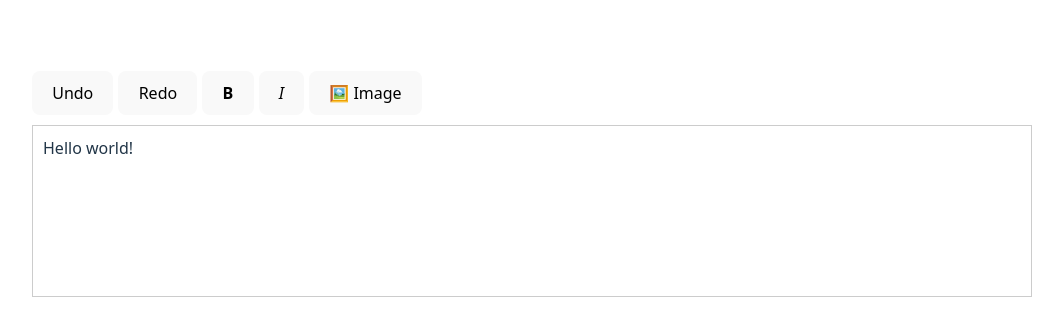
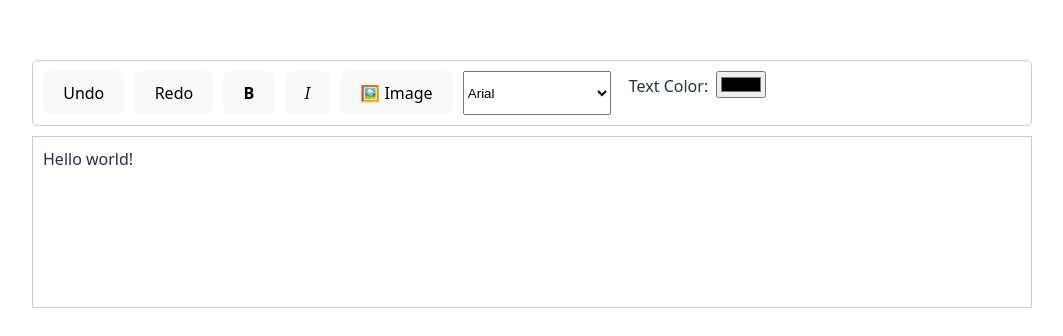
Before and after one commit to SojebSikder/soditor, a website built with Vite: page index.html in a window 1280 px wide. Shown: the part 216-552 px from the top of the page, without its empty margins (108-1171 px from the left). Built offline with nearby package versions, Linux system fonts and the light colour scheme.

Commit message:
improved plugin host

```diff
--- a/index.html
+++ b/index.html
@@ -6,24 +6,12 @@
   <link rel="icon" type="image/svg+xml" href="/vite.svg" />
   <meta name="viewport" content="width=device-width, initial-scale=1.0" />
   <title>Seditor</title>
-  <style>
-    #editor {
-      border: 1px solid #ccc;
-      min-height: 150px;
-      padding: 10px;
-      margin-top: 10px;
-    }
-
-    #toolbar button {
-      margin-right: 5px;
-    }
-  </style>
 </head>
 
 <body>
   <div style="width: 100%; margin: 0 auto; max-width: 1000px;">
-    <div id="toolbar"></div>
-    <div id="editor">Hello world!</div>
+    <div id="seditor-toolbar"></div>
+    <div id="seditor-editor">Hello world!</div>
   </div>
   <script type="module" src="/src/main.ts"></script>
 </body>
--- a/src/editor/editor.ts
+++ b/src/editor/editor.ts
@@ -1,4 +1,4 @@
-import type { EditorPlugin } from "./types";
+import type { EditorElementProps, EditorPlugin } from "./types";
 
 function debounce<T extends (...args: any[]) => void>(
   func: T,
@@ -27,6 +27,11 @@ export class Editor {
   private maxHistory = 100;
   private undoStack: string[] = [];
   private redoStack: string[] = [];
+
+  /**
+   * Saved range for selection range
+   */
+  private savedRange: Range | null = null;
 
   private inputListener?: EventListener;
 
@@ -63,6 +68,35 @@ export class Editor {
     this.undoStack.push(this.editor.innerHTML);
     // Clear redo stack on new input
     this.redoStack = [];
+  }
+
+  private saveSelection() {
+    const selection = window.getSelection();
+    if (selection.rangeCount > 0) {
+      this.savedRange = selection.getRangeAt(0);
+      console.log("Selection saved!");
+    } else {
+      console.log("No selection to save!");
+    }
+  }
+
+  private restoreSelection() {
+    if (this.savedRange) {
+      const selection = window.getSelection();
+      selection.removeAllRanges();
+      selection.addRange(this.savedRange);
+      console.log("Selection restored!");
+    } else {
+      console.log("No saved selection!");
+    }
+  }
+
+  saveCurrentSelection() {
+    this.saveSelection();
+  }
+
+  restoreSavedSelection() {
+    this.restoreSelection();
   }
 
   /**
@@ -124,6 +158,9 @@ export class Editor {
    * @param formatFn - The function to format the selected text
    */
   exec(formatFn: (frag: DocumentFragment) => Node): void {
+    // Save selection before changes
+    this.saveSelection();
+
     const range = this.getSelectionRange();
     if (!range || range.collapsed) return;
 
@@ -142,6 +179,9 @@ export class Editor {
 
     // Save state after exec
     this.saveState();
+
+    // Optionally restore selection after exec, if needed
+    this.restoreSelection();
   }
 
   /**
@@ -149,14 +189,25 @@ export class Editor {
    * @param label - The label of the button
    * @param action - The action to perform when the button is clicked
    */
-  addButton(label: string, action: () => void): void {
+  // addButton(label: string, action: () => void): void {
+  //   const btn = document.createElement("button");
+  //   btn.innerHTML = label;
+
+  //   btn.setAttribute("aria-label", label);
+  //   btn.classList.add("editor-btn");
+
+  //   btn.onclick = action;
+  //   this.toolbar.appendChild(btn);
+  // }
+  addButton(name: string, props: EditorElementProps): void {
     const btn = document.createElement("button");
-    btn.innerHTML = label;
+    btn.name = name;
+    btn.innerHTML = props.text || "";
 
-    btn.setAttribute("aria-label", label);
+    btn.setAttribute("aria-label", props.tooltip || "");
     btn.classList.add("editor-btn");
 
-    btn.onclick = action;
+    btn.onclick = props.onAction;
     this.toolbar.appendChild(btn);
   }
 
--- a/src/main.ts
+++ b/src/main.ts
@@ -2,7 +2,11 @@ import "./style.css";
 import { Editor } from "./editor/editor";
 import { formattingPlugin } from "./plugins/formatting";
 import { undoRedoPlugin } from "./plugins/undoRedo";
+import { fontPlugin } from "./plugins/font";
+import { colorPickerPlugin } from "./plugins/colorPicker";
 
-const editor = new Editor("#toolbar", "#editor");
+const editor = new Editor("#seditor-toolbar", "#seditor-editor");
 editor.use(undoRedoPlugin);
 editor.use(formattingPlugin);
+editor.use(fontPlugin);
+editor.use(colorPickerPlugin);
--- /dev/null
+++ b/src/plugins/colorPicker.ts
@@ -0,0 +1,32 @@
+import type { EditorPlugin } from "../editor/types";
+import { Editor } from "../editor/editor";
+
+/**
+ * Text color plugin
+ */
+export const colorPickerPlugin: EditorPlugin = {
+  name: "colorPicker",
+  init(editor: Editor) {
+    const label = document.createElement("label");
+    label.style.marginLeft = "8px";
+    label.innerText = "Text Color: ";
+
+    const input = document.createElement("input");
+    input.type = "color";
+    input.value = "#000000"; // default black
+    input.style.marginLeft = "4px";
+
+    input.oninput = () => {
+      const color = input.value;
+      editor.exec((fragment) => {
+        const span = document.createElement("span");
+        span.style.color = color;
+        span.appendChild(fragment);
+        return span;
+      });
+    };
+
+    label.appendChild(input);
+    editor.toolbar.appendChild(label);
+  },
+};
--- /dev/null
+++ b/src/plugins/font.ts
@@ -0,0 +1,43 @@
+import type { EditorPlugin } from "../editor/types";
+import { Editor } from "../editor/editor";
+
+export const fontPlugin: EditorPlugin = {
+  name: "font",
+  init(editor: Editor) {
+    const fonts = [
+      "Arial",
+      "Courier New",
+      "Georgia",
+      "Times New Roman",
+      "Verdana",
+      "Comic Sans MS",
+      "Impact",
+      "Lucida Sans Unicode",
+      "Tahoma",
+      "Trebuchet MS",
+    ];
+
+    const select = document.createElement("select");
+    select.setAttribute("aria-label", "Font selector");
+    select.classList.add("editor-font-select");
+
+    fonts.forEach((font) => {
+      const option = document.createElement("option");
+      option.value = font;
+      option.innerText = font;
+      select.appendChild(option);
+    });
+
+    select.onchange = () => {
+      const selectedFont = select.value;
+      editor.exec((fragment) => {
+        const span = document.createElement("span");
+        span.style.fontFamily = selectedFont;
+        span.appendChild(fragment);
+        return span;
+      });
+    };
+
+    editor.toolbar.appendChild(select);
+  },
+};
--- a/src/plugins/formatting.ts
+++ b/src/plugins/formatting.ts
@@ -4,23 +4,60 @@ import { Editor } from "../editor/editor";
 export const formattingPlugin: EditorPlugin = {
   name: "formatting",
   init(editor: Editor) {
-    editor.addButton("<b>B</b>", () => {
+    editor.addButton("bold", {
+      text: "<b>B</b>",
+      tooltip: "Bold",
+      onAction: () => {
         editor.exec((frag) => {
           const el = document.createElement("b");
           el.appendChild(frag);
           return el;
         });
+      },
     });
 
-    editor.addButton("<i>I</i>", () => {
+    // editor.addButton("Bold", () => {
+    //   const range = editor.getSelectionRange();
+    //   if (!range || range.collapsed) return;
+
+    //   const sel = window.getSelection();
+    //   const parent = sel?.anchorNode?.parentElement;
+
+    //   const isBold = parent?.style?.fontWeight === "bold";
+
+    //   editor.exec((fragment) => {
+    //     const span = document.createElement("span");
+
+    //     // If already bold, remove bold by unwrapping
+    //     if (isBold) {
+    //       const wrapper = document.createDocumentFragment();
+    //       wrapper.appendChild(fragment);
+    //       return wrapper;
+    //     }
+
+    //     // Apply bold style
+    //     span.style.fontWeight = "bold";
+    //     span.appendChild(fragment);
+    //     return span;
+    //   });
+    // });
+
+    editor.addButton("italic", {
+      text: "<i>I</i>",
+      tooltip: "Italic",
+      onAction: () => {
         editor.exec((frag) => {
           const el = document.createElement("i");
           el.appendChild(frag);
           return el;
         });
+      },
     });
 
-    editor.addButton("🖼️ Image", () => {
+    editor.addButton("image", {
+      text: "🖼️ Image",
+      tooltip: "Insert Image",
+      onAction: () => {
         const url = prompt("Enter image URL:");
         if (!url) return;
 
@@ -41,6 +78,7 @@ export const formattingPlugin: EditorPlugin = {
           sel.removeAllRanges();
           sel.addRange(range);
         }
+      },
     });
   },
 
--- a/src/plugins/undoRedo.ts
+++ b/src/plugins/undoRedo.ts
@@ -2,13 +2,31 @@ import type { EditorPlugin } from "../editor/types";
 import { Editor } from "../editor/editor";
 
 export const undoRedoPlugin: EditorPlugin = {
-  name: "bold",
+  name: "undoRedo",
   init(editor: Editor) {
-    editor.addButton("Undo", () => {
-      editor.undo();
+    editor.addButton("undo", {
+      text: "Undo",
+      tooltip: "Undo",
+      onAction: () => {
+        editor.undo();
+      },
     });
-    editor.addButton("Redo", () => {
-      editor.redo();
+    editor.addButton("redo", {
+      text: "Redo",
+      tooltip: "Redo",
+      onAction: () => {
+        editor.redo();
+      },
+    });
+
+    // keyboard shortcuts
+    document.addEventListener("keydown", (e) => {
+      if (e.ctrlKey && e.key === "z") {
+        editor.undo();
+      }
+      if (e.ctrlKey && e.key === "y") {
+        editor.redo();
+      }
     });
   },
 };
--- a/src/style.css
+++ b/src/style.css
@@ -35,26 +35,6 @@ h1 {
   line-height: 1.1;
 }
 
-#app {
-  max-width: 1280px;
-  margin: 0 auto;
-  padding: 2rem;
-  text-align: center;
-}
-
-.logo {
-  height: 6em;
-  padding: 1.5em;
-  will-change: filter;
-  transition: filter 300ms;
-}
-.logo:hover {
-  filter: drop-shadow(0 0 2em #646cffaa);
-}
-.logo.vanilla:hover {
-  filter: drop-shadow(0 0 2em #3178c6aa);
-}
-
 .card {
   padding: 2em;
 }
@@ -82,6 +62,33 @@ button:focus-visible {
   outline: 4px auto -webkit-focus-ring-color;
 }
 
+/* Editor */
+#seditor-editor {
+  border: 1px solid #ccc;
+  min-height: 150px;
+  padding: 10px;
+  margin-top: 10px;
+}
+
+/* Editor toolbar */
+#seditor-toolbar {
+  display: flex;
+  gap: 10px;
+  padding: 10px;
+  border: 1px solid #ccc;
+  border-radius: 5px;
+}
+
+#seditor-font-select {
+  padding: 5px;
+  border: 1px solid #ccc;
+  border-radius: 5px;
+}
+
+.active {
+  background-color: #ccc;
+}
+
 @media (prefers-color-scheme: light) {
   :root {
     color: #213547;
```
Also changed, not shown: src/editor/types.ts (+16 -0 lines). Lines whose indentation alone changed are shown as unchanged.
